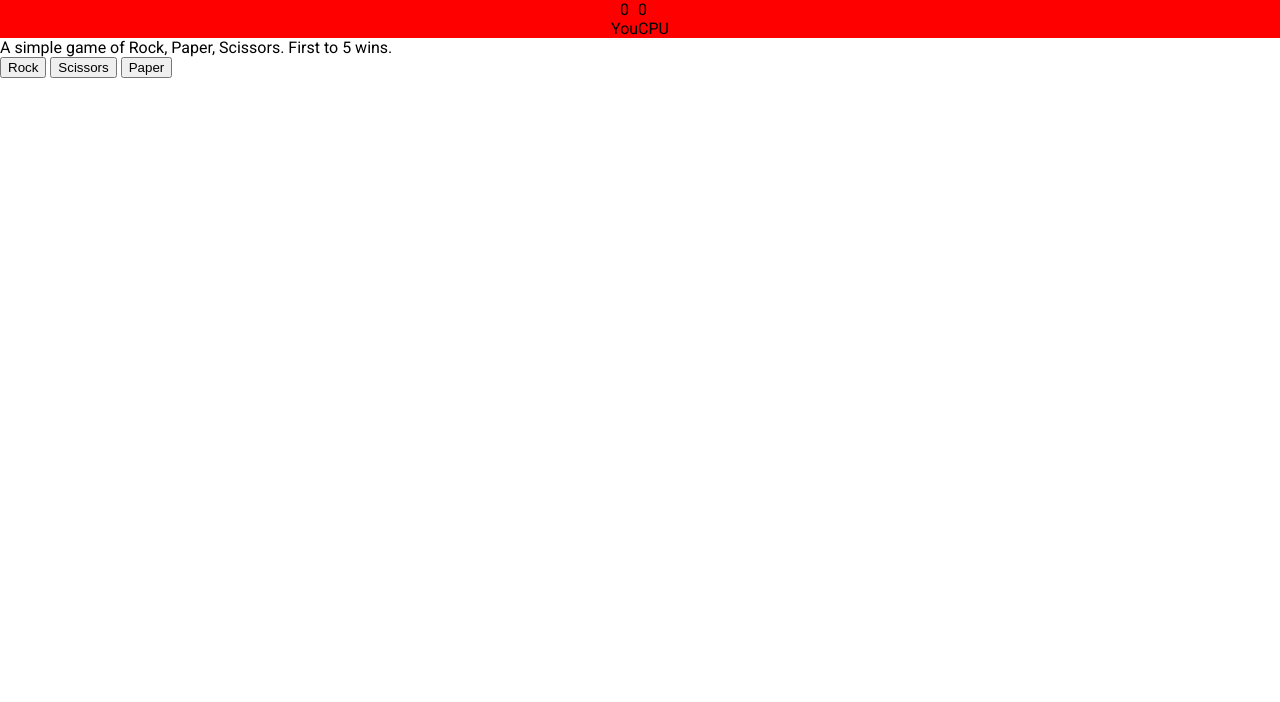
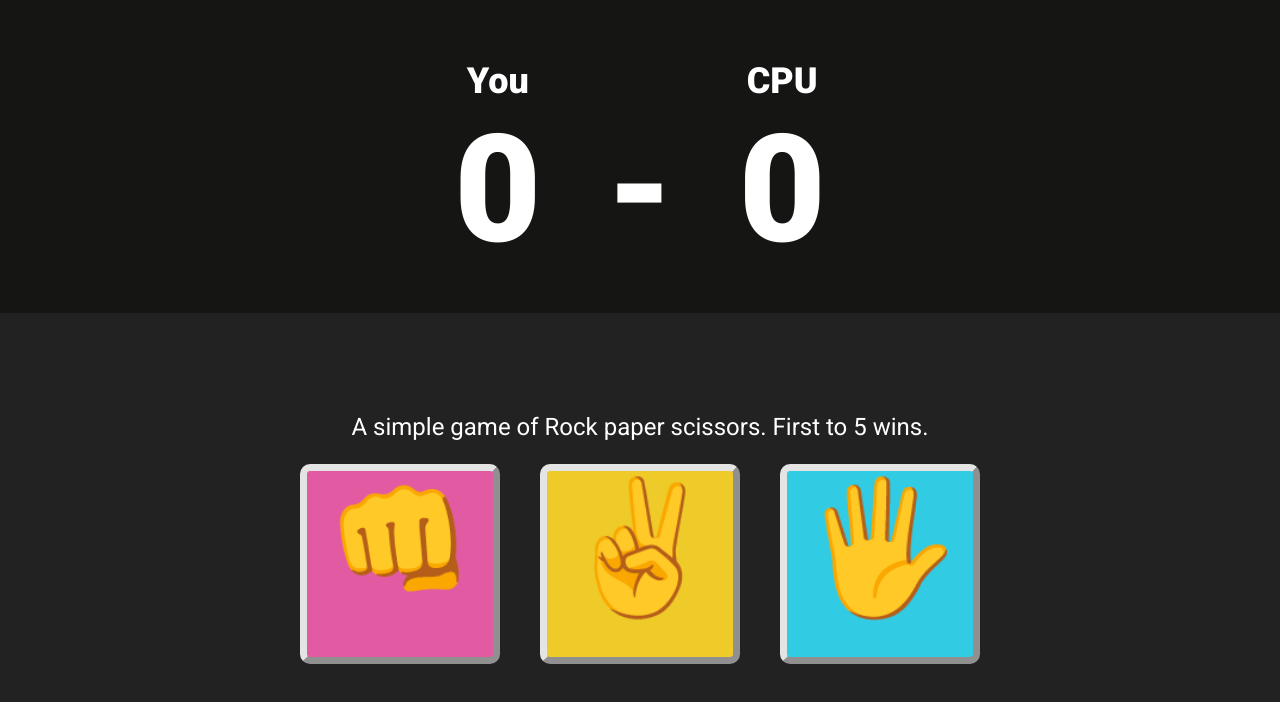
Before and after one commit to AmberLehmann/rock-paper-scissors, a plain HTML site: page index.html in a window 1280 px wide. Drawn offline with Linux system fonts and the light colour scheme.

Commit message:
Made visual improvements and fixed scoreboard
Made visual improvements and fixed a bug where the score would not display correctly in case of a tie in new game.

```diff
--- a/index.html
+++ b/index.html
@@ -13,20 +13,21 @@
     <div class="scoreboard">
       <div class="score-container">
         <div class="player-scorecard">
+          <div>You</div>
           <div class="player-score">0</div>
-          <div>You</div>
         </div>
+        <div class="divider">-</div>
         <div class="cpu-scorecard">
+          <div>CPU</div>
           <div class="cpu-score">0</div>
-          <div>CPU</div>
         </div>
       </div>
     </div>
-    <div class='game-status'>A simple game of Rock, Paper, Scissors. First to 5 wins.</div>
+    <div class='game-status'>A simple game of Rock paper scissors. First to 5 wins.</div>
     <div class='buttons'>
-      <button class='rock-btn'>Rock</button>
-      <button class='scissors-btn'>Scissors</button>
-      <button class='paper-btn'>Paper</button>
+      <button class='rock-btn'>&#128074;</button>
+      <button class='scissors-btn'>&#9996;</button>
+      <button class='paper-btn'>&#128400;</button>
     </div>
   </body>
 </html>
--- a/main.js
+++ b/main.js
@@ -11,6 +11,7 @@ function getComputerChoice() {
 
 function playRound (playerSelection, computerSelection) {
   if (playerSelection == computerSelection) { //When both are equal its a tie
+    updateScore();
     displayGameStatus(playerSelection, computerSelection, 'tie');
     return 'tie';
   }
@@ -34,7 +35,7 @@ function displayGameStatus(playerChoice, computerChoice, outcome){
   computerChoice = capitalizeWord(computerChoice);
   switch (outcome) {
     case 'tie':
-      display+= 'Great minds think alike. Both of you picked ' + playerChoice;
+      display+= 'Great minds think alike. Both of you picked ' + playerChoice + '.';
       changeDisplay(display);
       break;
     case 'win':
--- a/style.css
+++ b/style.css
@@ -2,26 +2,94 @@ body {
   font-family: 'Roboto', sans-serif;
   margin: 0;
   padding: 0;
-
+  background: #222222;
+  display: flex;
+  flex-direction: column;
+  flex: 1;
 }
 
 .scoreboard {
-  background: red;
+  background: #151514;
 }
 
 .score-container {
   display: flex;
   justify-content: center;
+  color: white;
+  font-size: 36px;
+  font-weight: 900;
+  gap: 65px;
+  padding: 60px 0px 35px 0px;
 }
 
 .player-scorecard {
   display: flex;
   flex-direction: column;
   text-align: center;
+
 }
 
 .cpu-scorecard {
   display: flex;
   flex-direction: column;
+  text-align: center;
+}
+
+.game-status {
+  display: flex;
   justify-content: center;
+  font-size: 24px;
+  margin-top: 100px;
+  color: white;
+  text-align: center;
+  flex: 1;
+
 }
+
+button {
+  height: 180px;
+  width: 200px;
+  font-weight: 700;
+  font-size: 130px;
+  border: 7px outset #E4E4E4;
+  border-radius: 10px;
+  color:  #2A2A2A;
+  text-align: center;
+  padding-bottom: 185px;
+}
+
+.buttons {
+  display: flex;
+  justify-content: center;
+  gap: 40px;
+  margin-top: 23px;
+}
+
+.rock-btn {
+  background: #E25BA2;
+  font-size: 118px;
+
+}
+
+.scissors-btn {
+  background: #EECB29;
+}
+
+.paper-btn {
+  background: #31CBE4;
+}
+
+.player-score {
+  font-size: 150px;
+}
+
+.cpu-score {
+  font-size: 150px;
+
+}
+
+.divider {
+  font-size: 150px;
+  margin-top: 40px;
+
+}
```
